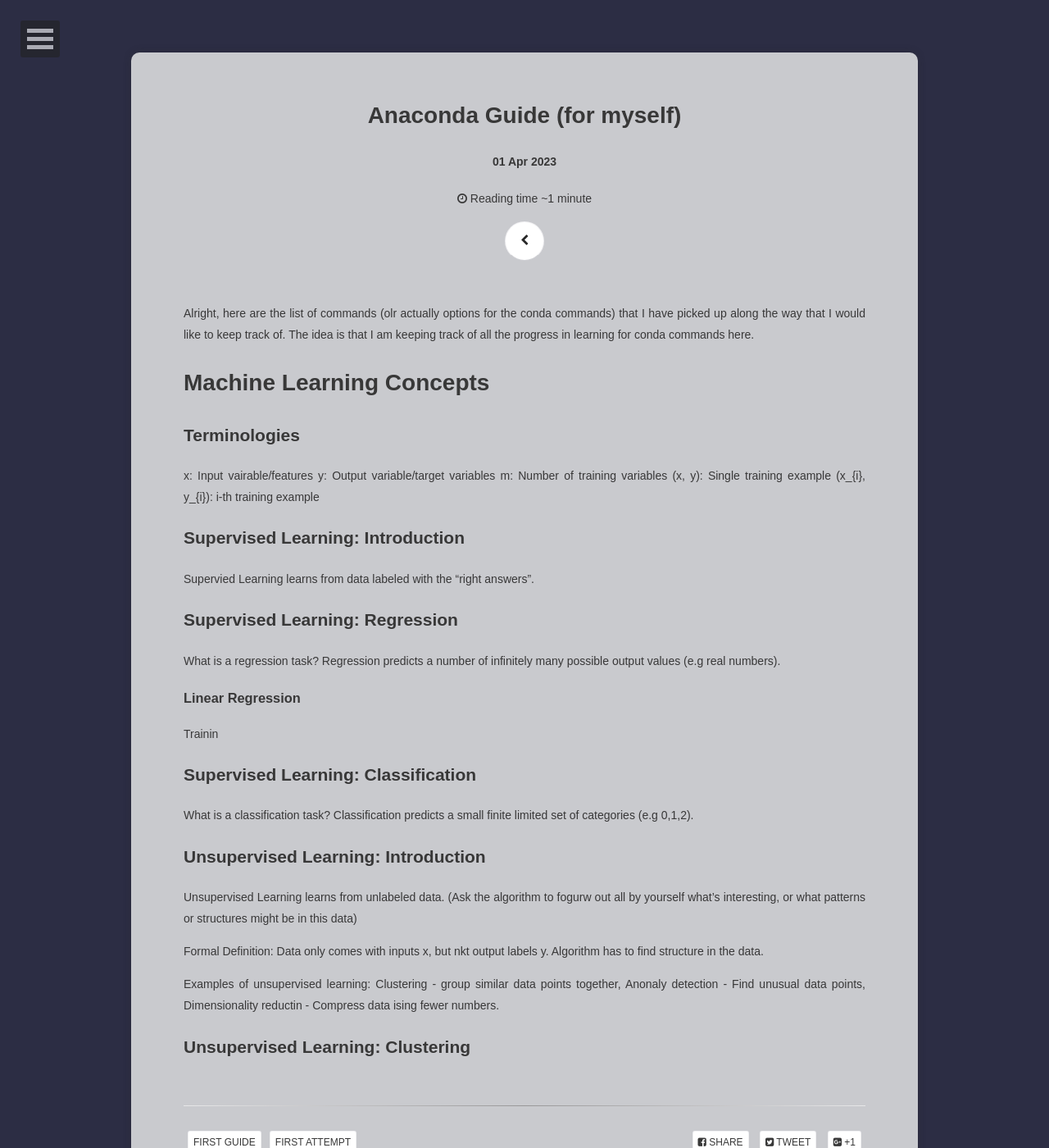
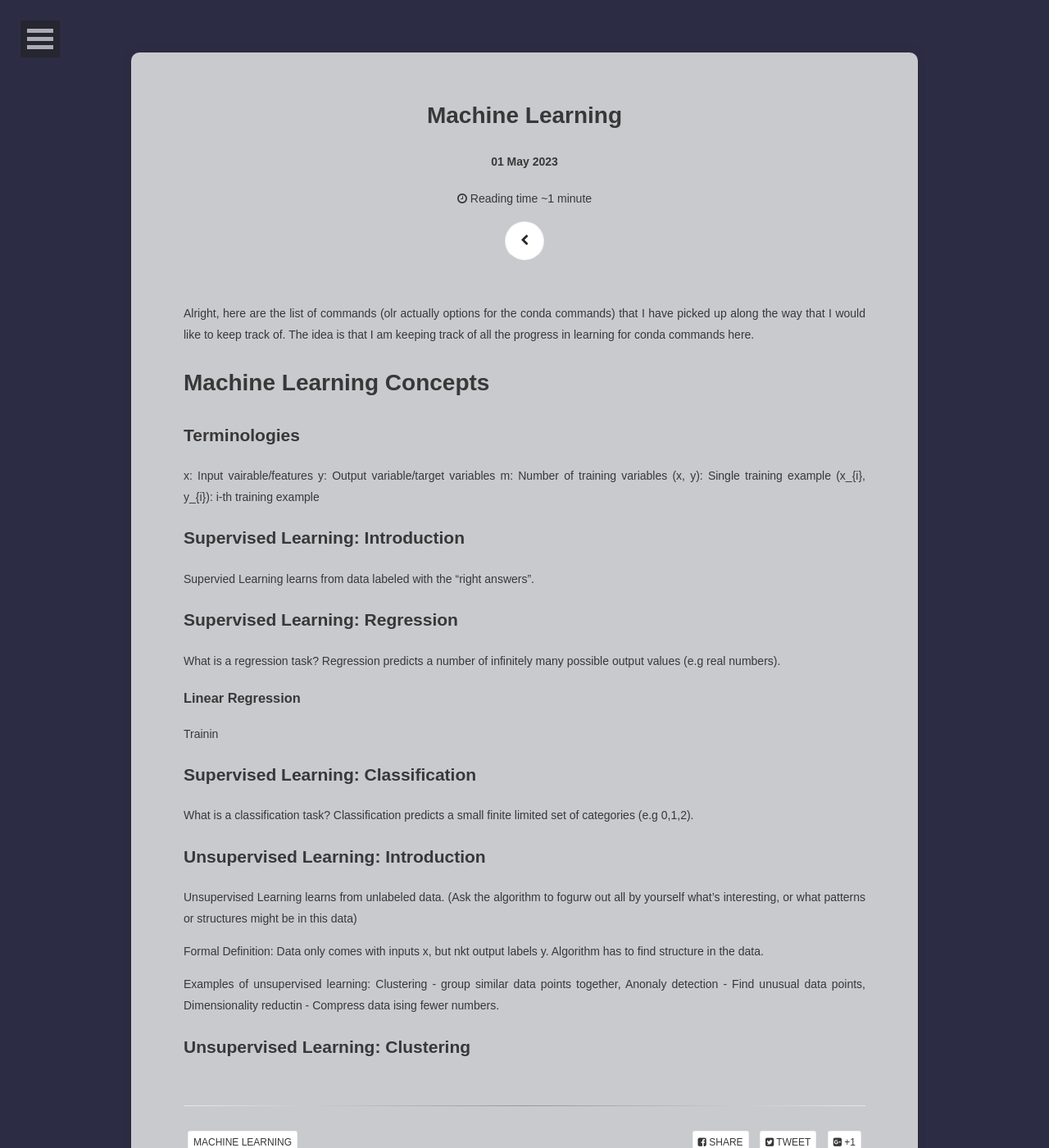
Before and after one commit to leezhiqiangleonard/leezhiqiangleonard.github.io, a Jekyll site: the page built from _posts/2023-05-01-Machine-Learning.md, in a window 1280 px wide and 1400 px high. Shown: the whole window at 82% size. Built offline with Jekyll 4.4.1, drawn with Linux system fonts in a browser that asks for light colours.

Commit message:
Update 2023-05-01-Machine-Learning.md

```diff
--- a/_posts/2023-05-01-Machine-Learning.md
+++ b/_posts/2023-05-01-Machine-Learning.md
@@ -1,9 +1,9 @@
 ---
 layout: post
-title: "Anaconda Guide (for myself)"
-date: 2023-04-01
-excerpt: "A list of commands that I would need, so that I can learn them properly"
-tags: [first guide, first attempt]
+title: "Machine Learning"
+date: 2023-05-01
+excerpt: "Machine Learning"
+tags: [Machine Learning]
 comments: true
 ---
 
```
